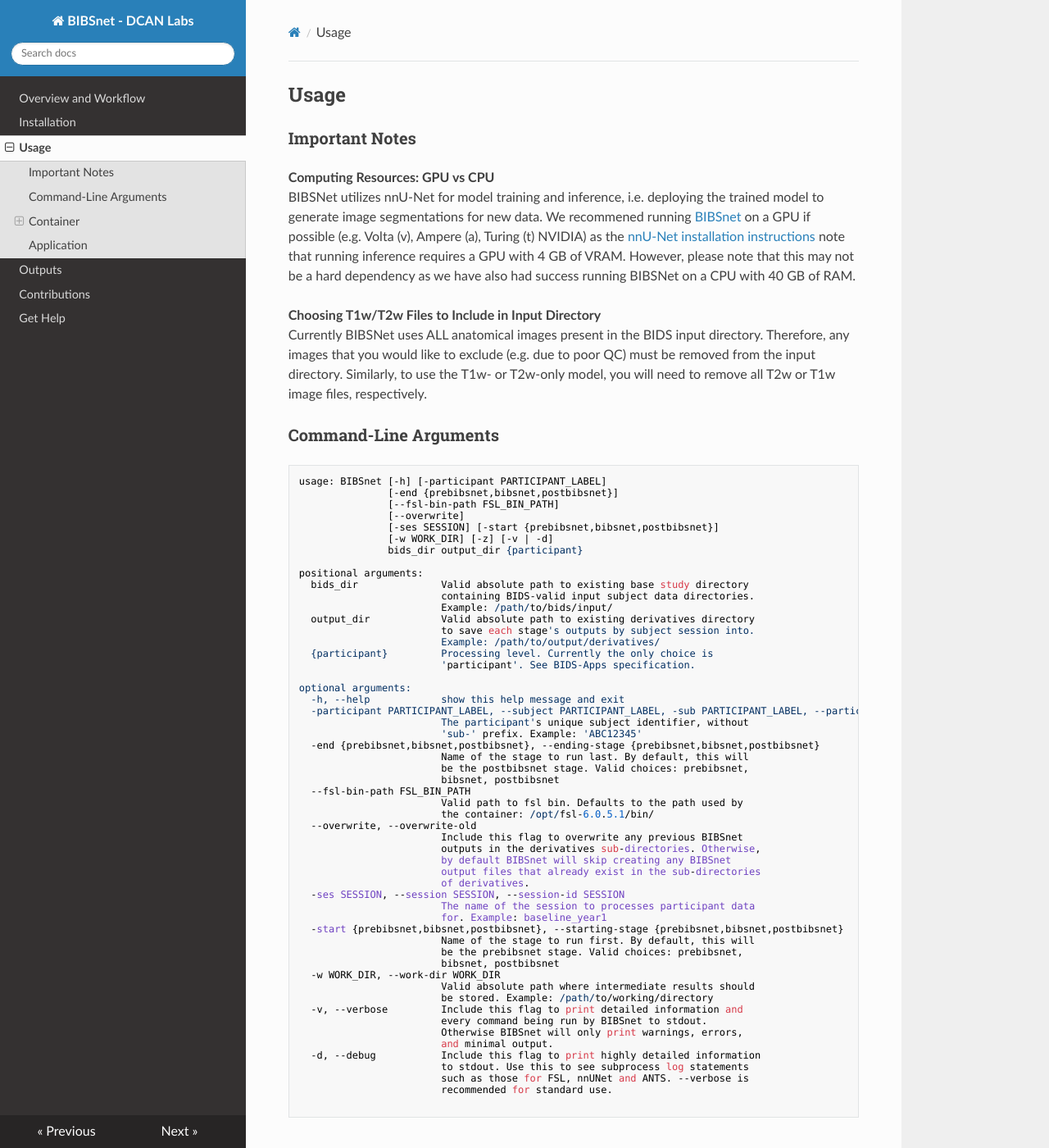
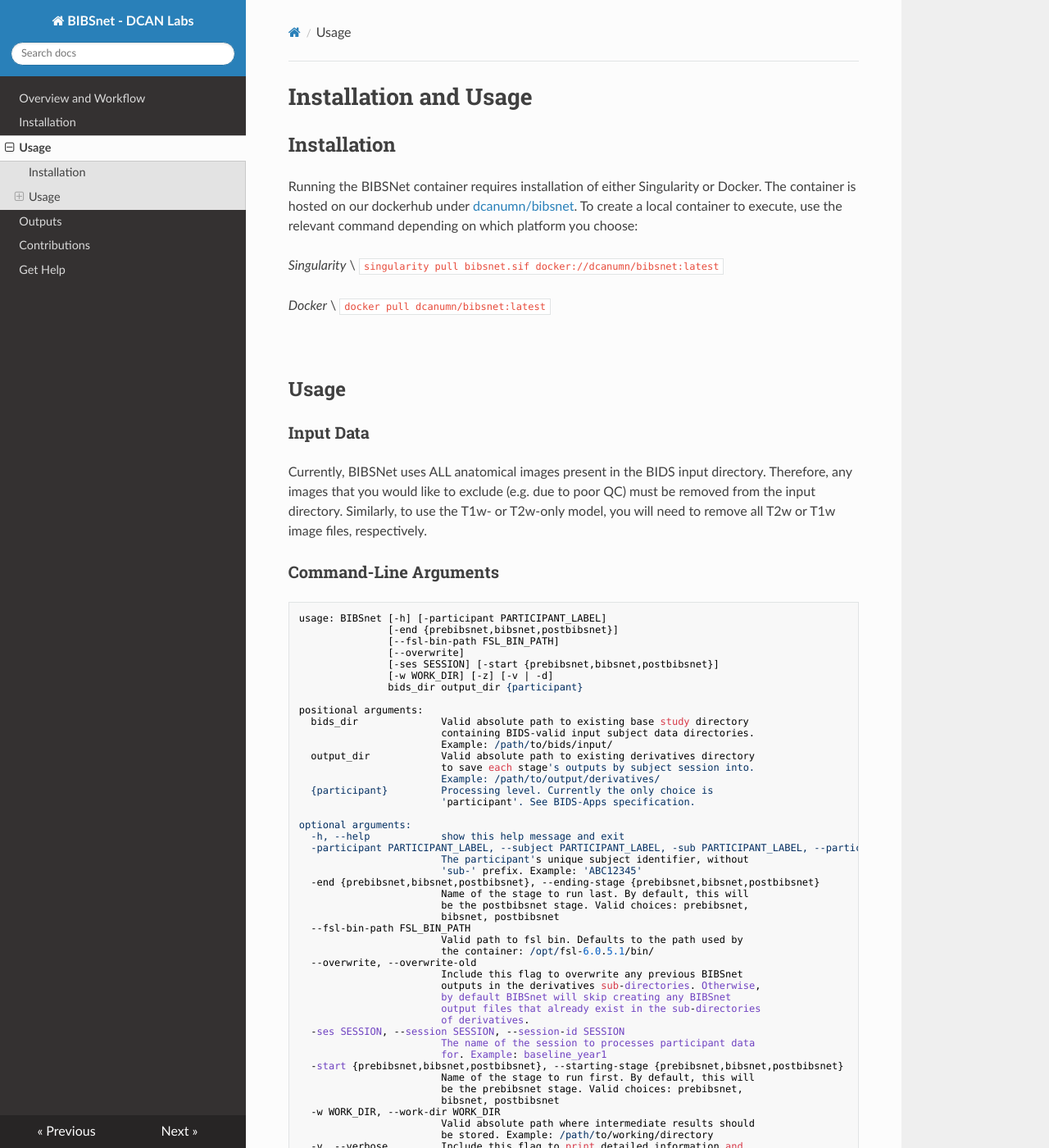
Before and after one commit to DCAN-Labs/BIBSnet, an MkDocs documentation site: the page built from docs/usage.md, in a window 1280 px wide and 1400 px high. Shown: the whole window at 82% size. Built offline with MkDocs 1.6.1, drawn with Linux system fonts in a browser that asks for light colours; nearby versions of some CDN libraries; some of the changed text lies outside the part shown.

Commit message:
Update usage.md
combined sections for installation and usage

```diff
--- a/docs/usage.md
+++ b/docs/usage.md
@@ -1,12 +1,22 @@
+# Installation and Usage
+
+## Installation
+
+Running the BIBSNet container requires installation of either Singularity or Docker. The container is hosted on our dockerhub under [dcanumn/bibsnet](https://hub.docker.com/r/dcanumn/bibsnet). To create a local container to execute, use the relevant command depending on which platform you choose:
+
+*Singularity* \
+`singularity pull bibsnet.sif docker://dcanumn/bibsnet:latest`
+
+*Docker* \
+`docker pull dcanumn/bibsnet:latest`
+
+<br />
+
 ## Usage
 
-### Important Notes
+### Input Data
 
-**Computing Resources: GPU vs CPU**<br/>
-BIBSNet utilizes nnU-Net for model training and inference, i.e. deploying the trained model to generate image segmentations for new data. We recommened running [BIBSnet](https://github.com/DCAN-Labs/BIBSnet) on a GPU if possible (e.g. Volta (v), Ampere (a), Turing (t) NVIDIA) as the [nnU-Net installation instructions](https://github.com/MIC-DKFZ/nnUNet/tree/nnunetv1?tab=readme-ov-file#installation) note that running inference requires a GPU with 4 GB of VRAM. However, please note that this may not be a hard dependency as we have also had success running BIBSNet on a CPU with 40 GB of RAM.
-
-**Choosing T1w/T2w Files to Include in Input Directory**<br/>
-Currently BIBSNet uses ALL anatomical images present in the BIDS input directory. Therefore, any images that you would like to exclude (e.g. due to poor QC) must be removed from the input directory. Similarly, to use the T1w- or T2w-only model, you will need to remove all T2w or T1w image files, respectively.
+Currently, BIBSNet uses ALL anatomical images present in the BIDS input directory. Therefore, any images that you would like to exclude (e.g. due to poor QC) must be removed from the input directory. Similarly, to use the T1w- or T2w-only model, you will need to remove all T2w or T1w image files, respectively.
 
 ### Command-Line Arguments
 
@@ -70,18 +80,11 @@
 
 <br />
 
-### Container
+### Container and Resource Recomendations
 
-When running BIBSnet using a GPU, the job typically takes about 45 minutes, 20 tasks, and one node with 40 gb of memory to run effectively. Less memory could result in holes in the segmentation produced by BIBSnet.
+We therefore recommend running [BIBSnet](https://github.com/DCAN-Labs/BIBSnet) on a GPU if possible as the [nnU-Net installation instructions](https://github.com/MIC-DKFZ/nnUNet/tree/nnunetv1?tab=readme-ov-file#installation) note that running inference requires a GPU with 4 GB of VRAM.
 
-This has been primarily tested in Singularity. We are less able to provide technical support for Docker execution.
-
-#### Docker
-
-    docker run --rm -it \
-    -v /path/to/input:/input \
-    -v /path/to/output:/output \
-    docker_image:version /input /output participant -v
+BIBSNet utilizes nnU-Net for model training and inference, i.e. deploying the trained model to generate image segmentations for new data. We therefore recommend running [BIBSnet](https://github.com/DCAN-Labs/BIBSnet) on a GPU if possible (e.g. Volta (v), Ampere (a), Turing (t) NVIDIA) as the [nnU-Net installation instructions](https://github.com/MIC-DKFZ/nnUNet/tree/nnunetv1?tab=readme-ov-file#installation) note that running inference requires a GPU with 4 GB of VRAM. When running BIBSnet using a GPU, the job typically requires about 45 minutes, 20 tasks, and one node with 40 GB of memory. However, we have also had success running BIBSNet on a CPU with 40 GB of RAM.
 
 #### Singularity
 
@@ -90,6 +93,13 @@
     -B /path/to/output:/output \
     /home/faird/shared/code/internal/pipelines/bibsnet_container/bibsnet_3.0.0.sif \
     /input /output participant -v
+
+#### Docker
+
+    docker run --rm -it \
+    -v /path/to/input:/input \
+    -v /path/to/output:/output \
+    docker_image:version /input /output participant -v
 
 <br />
 ### Application
```
